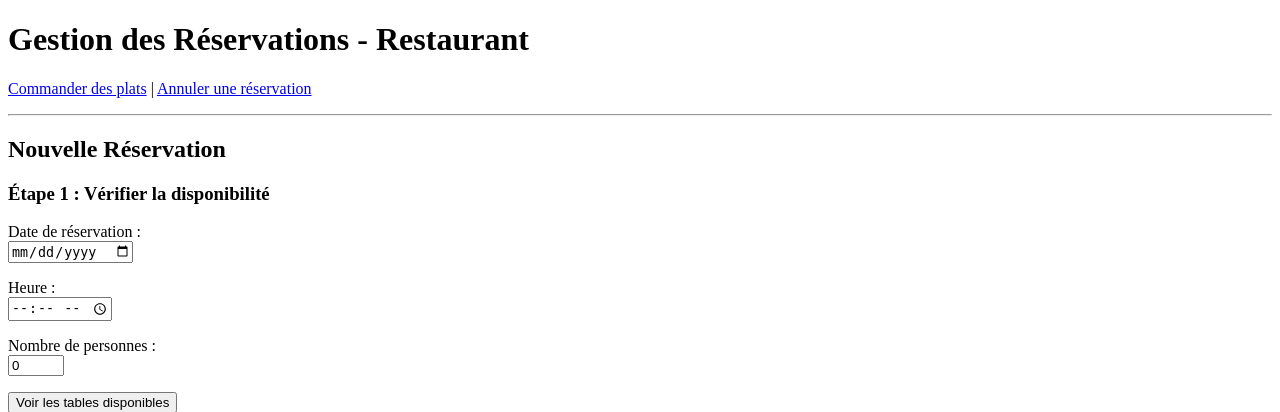
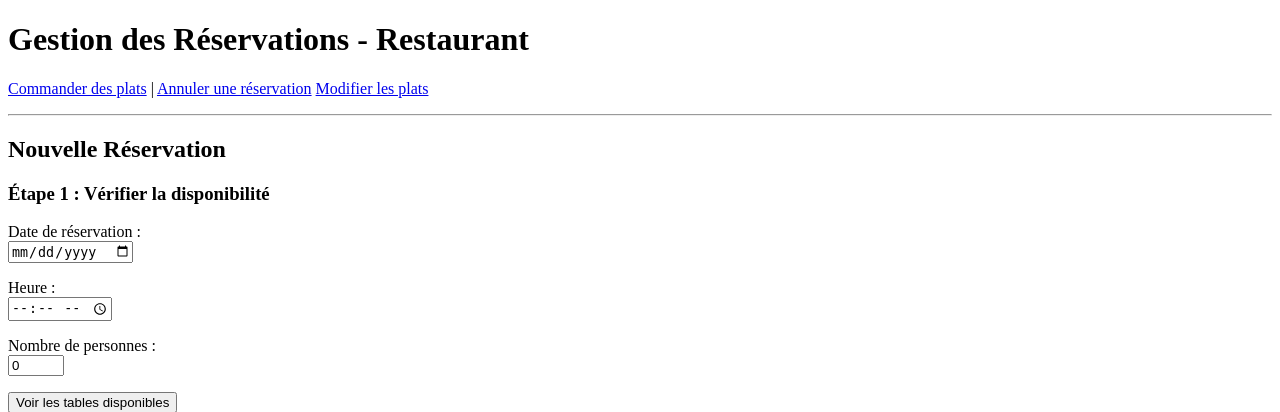
Before and after one commit to samycherch/ProjetGestionResto, a PHP site: page / in a window 1280 px wide. Shown: the top 412 px of the page. Run offline with PHP 8.4, Linux system fonts and the light colour scheme; data comes from the database, SQL or seed files in the repository.

Commit message:
Modification du fichier index.php

```diff
--- a/gestion/index.php
+++ b/gestion/index.php
@@ -76,6 +76,7 @@ $reservationsAVenir = ReservationRepository::obtenirReservationsAVenir();
   <p>
     <a href="commander.php">Commander des plats</a> |
     <a href="annuler.php">Annuler une réservation</a>
+    <a href="modifierPlat.php">Modifier les plats</a>
   </p>
 
   <hr>
```
